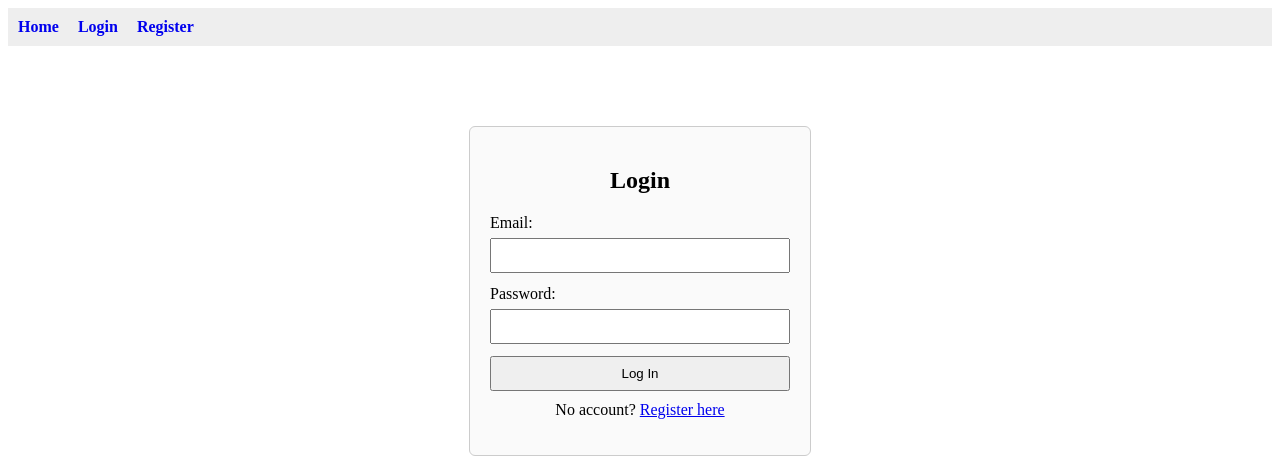
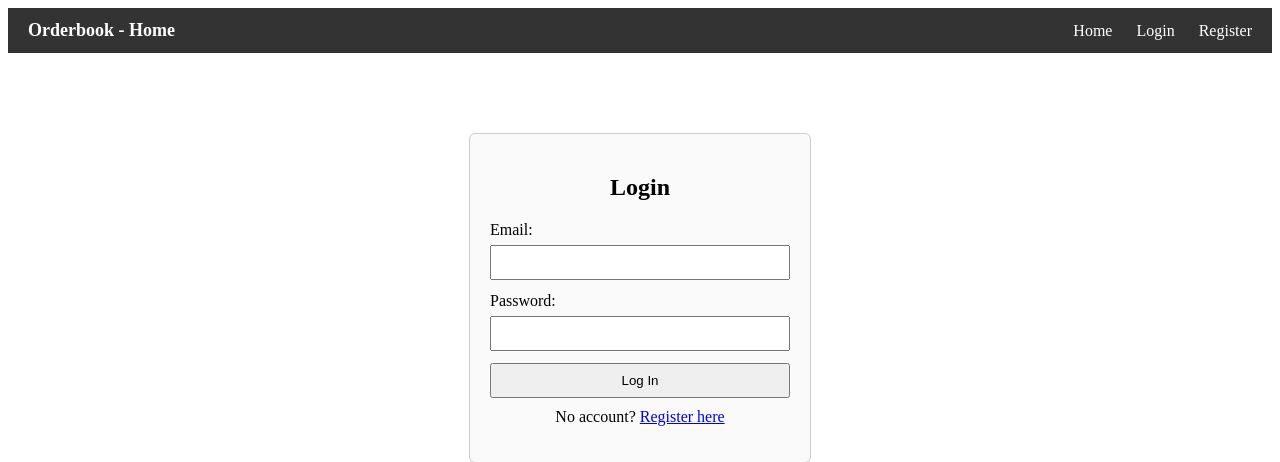
Before and after one commit to DomScripts/Class-Orderbook, a PHP site: page /pages/login/login.php in a window 1280 px wide. Shown: the top 462 px of the page. Run offline with PHP 8.4, Linux system fonts and the light colour scheme.

Commit message:
Modified home, login, register header.

```diff
--- a/pages/login/login.php
+++ b/pages/login/login.php
@@ -7,18 +7,30 @@
 <!DOCTYPE html>
 <html>
 <head>
-    <title>Login - Class Orderbook</title>
+    <title>Class Orderboo - Logink</title>
     <style>
-        header {
-            background-color: #eee;
-            padding: 10px;
+        /* -- HEADER BAR -- */
+        .header {
+            background-color: #333;
+            padding: 12px 20px;
+            display: flex;
+            justify-content: space-between;
+            align-items: center;
         }
-        nav a {
-            margin-right: 15px;
-            text-decoration: none;
+        .header .logo {
+            color: white;
+            font-size: 18px;
             font-weight: bold;
         }
-
+        .nav-links a {
+            color: white;
+            margin-left: 20px;
+            text-decoration: none;
+            font-size: 16px;
+        }
+        .nav-links a:hover {
+            text-decoration: underline;
+        }
         /* Centered Box */
         .center-box {
             max-width: 300px;
@@ -50,13 +62,15 @@
 
 <body>
 
-<header>
-    <nav>
+<!-- HEADER BAR -->
+<div class="header">
+    <div class="logo">Orderbook - Home</div>
+    <div class="nav-links">
         <a href="../../index.php">Home</a>
         <a href="login.php">Login</a>
         <a href="../register/register.php">Register</a>
-    </nav>
-</header>
+    </div>
+</div>
 
 <div class="center-box">
     <h2 style="text-align:center;">Login</h2>
```
Also changed, not shown: index.php (+27 -14 lines), pages/register/register.php (+25 -11 lines), sql/schema.sql (+12 -31 lines).
